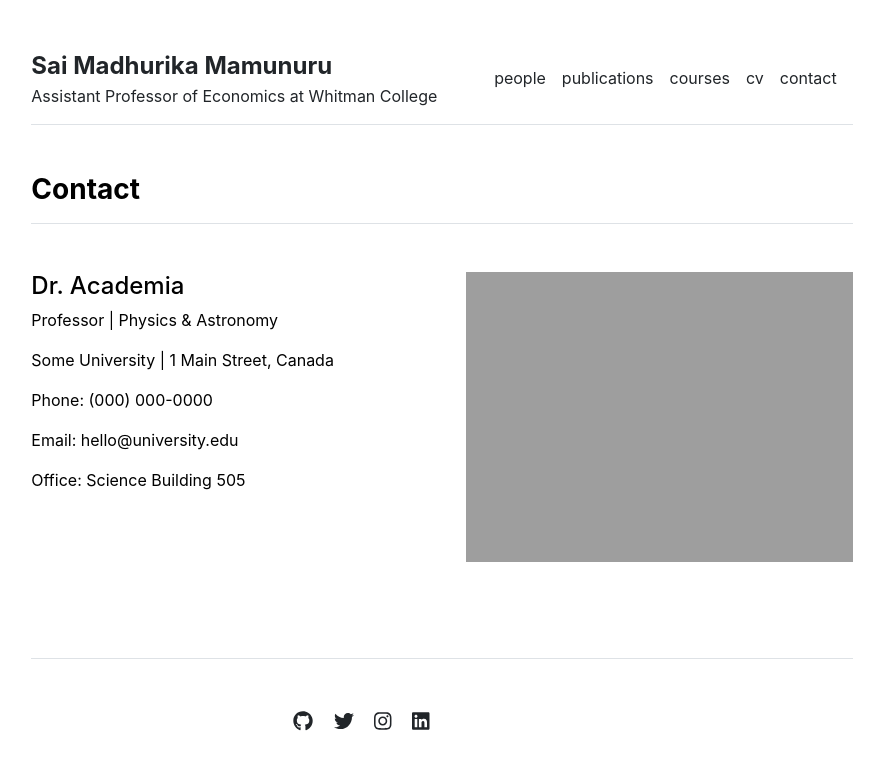
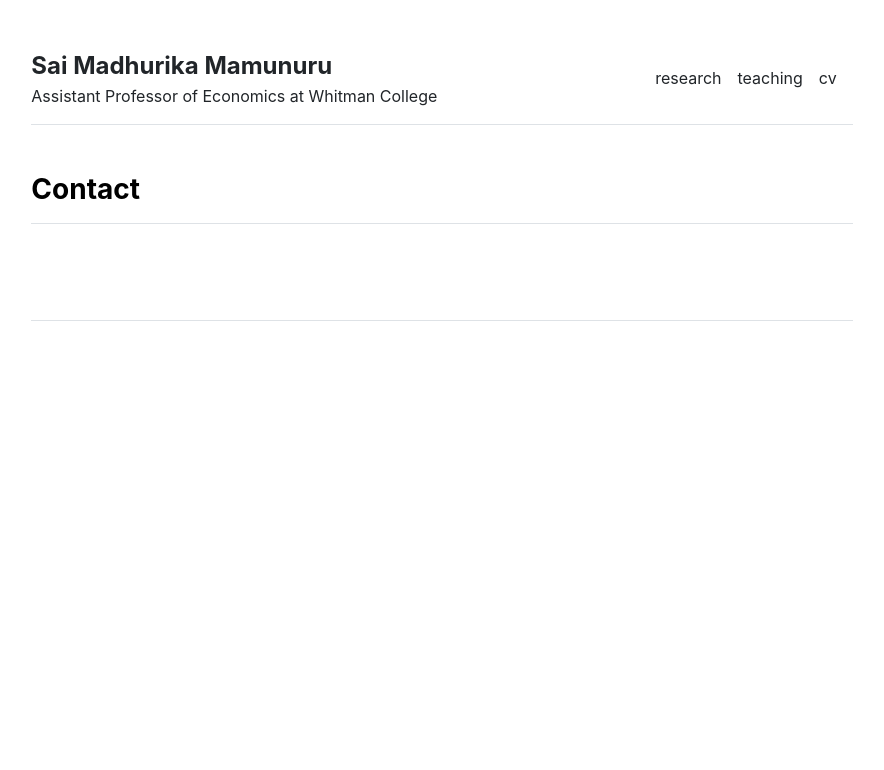
Before and after one commit to saimamunuru/saimamunuru.github.io, a Jekyll site: the page built from contact.md, in a window 1280 px wide. Shown: the top 770 px of the page, without its empty margins (198-1082 px from the left). Built offline with Jekyll 4.4.1, drawn with Linux system fonts in a browser that asks for light colours.

Commit message:
Update settings.yml

```diff
--- a/_data/settings.yml
+++ b/_data/settings.yml
@@ -1,25 +1,4 @@
 menu:
-- {name: 'people', url: '/people'}
-- {name: 'publications', url: '/publications'}
-- {name: 'courses', url: '/courses'}
+- {name: 'research', url: '/research'}
+- {name: 'teaching', url: '/teaching'}
 - {name: 'cv', url: '/cv'}
-- {name: 'contact', url: '/contact'}
-
-people:
-- {name: 'Primary Investigator', title: 'Researcher', department: 'Physics & Astronomy', institution: 'Some University', institution_address: '1 Main Street, Canada', phone: '(000) 000-0000', email: 'hello@university.edu', office: 'Science Building 505', image: 'assets/img/primary-investigator.jpg', url: 'primary-investigator'}
-- {name: 'Lab Technician', title: 'Researcher', department: 'Physics & Astronomy', institution: 'Some University', institution_address: '1 Main Street, Canada', phone: '(000) 000-0000', email: 'hello@university.edu', office: 'Science Building 505', image: 'assets/img/lab-technician.jpg', url: 'lab-technician'}
-- {name: 'Graduate Student', title: 'Researcher', department: 'Physics & Astronomy', institution: 'Some University', institution_address: '1 Main Street, Canada', phone: '(000) 000-0000', email: 'hello@university.edu', office: 'Science Building 505', image: 'assets/img/graduate-student.jpg', url: 'graduate-student'}
-
-courses:
-- {name: 'Vector Calculus', url: 'vector-calculus'}
-- {name: 'Quantum Mechanics', url: 'quantum-mechanics'}
-- {name: 'Stellar Structures', url: 'stellar-structures'}
-
-social:
-- {icon: 'github', link: 'https://github.com/LeNPaul'}
-- {icon: 'twitter', link: 'https://twitter.com/paululele'}
-- {icon: 'instagram', link: 'https://instagram.com/paululele'}
-- {icon: 'linkedin', link: 'https://linkedin.com/in/lenpaul'}
-
-contacts:
-- {name: 'Dr. Academia', title: 'Professor', department: 'Physics & Astronomy', institution: 'Some University', institution_address: '1 Main Street, Canada', phone: '(000) 000-0000', email: 'hello@university.edu', office: 'Science Building 505', image: 'assets/img/contact.jpg'}
```
